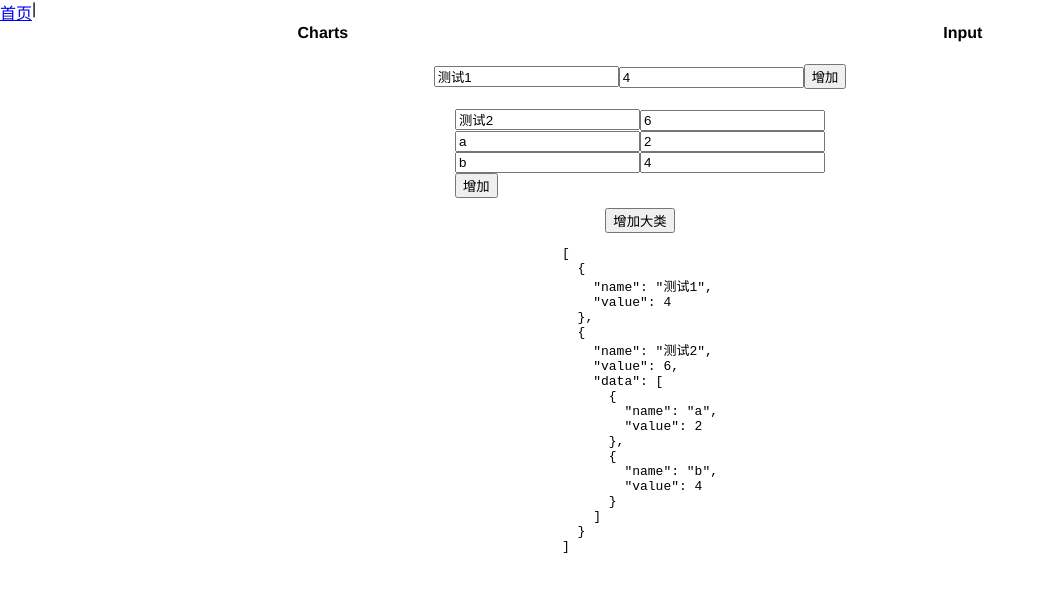
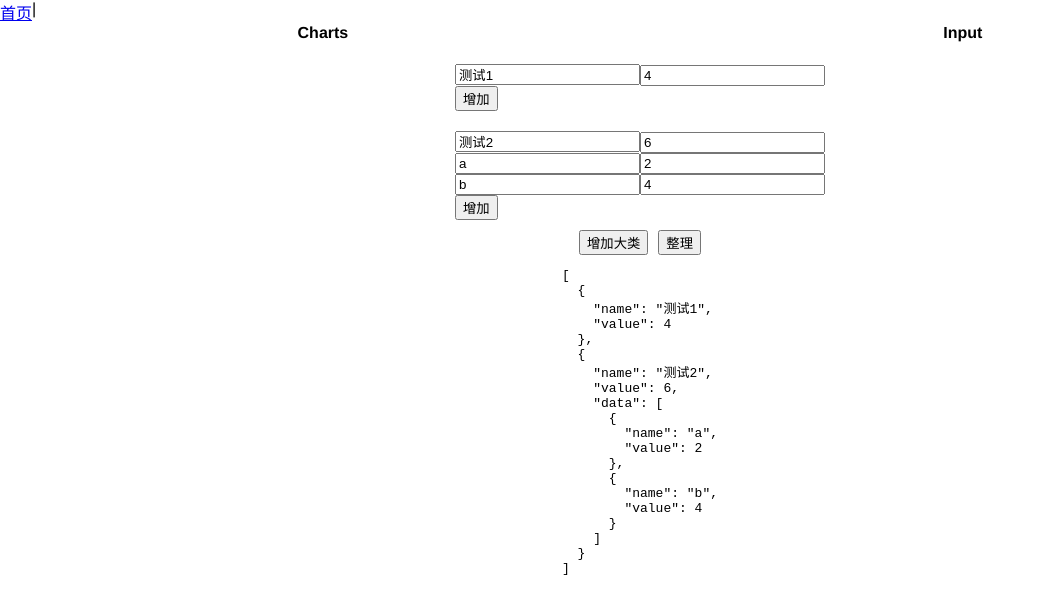
Before and after one commit to zhangbo819/Vue3-admin, a Vue app: page / in a window 1280 px wide. Both pictures are taken after a click on the element "Input". Shown: the top 614 px of the page, without its empty margins (0-1044 px from the left). Built offline with nearby package versions, Linux system fonts and the light colour scheme.

Commit message:
feat: add clearUp

```diff
--- a/src/views/Charts/index.vue
+++ b/src/views/Charts/index.vue
@@ -1,19 +1,19 @@
 <template>
   <div class="charts">
-    <div class="title">
+    <header class="title">
       <p @click="active = ActiveType.Charts">Charts</p>
       <p @click="active = ActiveType.Input">Input</p>
-    </div>
+    </header>
 
     <!-- 地图 -->
-    <div v-show="active === ActiveType.Charts" class="row">
+    <section v-show="active === ActiveType.Charts" class="row">
       <div id="map-sum" class="map"></div>
       <div id="map-item" class="map"></div>
-    </div>
+    </section>
 
     <!-- 输入 tab -->
     <!-- 着急写的太乱了 有时间重构下 -->
-    <div v-show="active === ActiveType.Input" class="Input">
+    <section v-show="active === ActiveType.Input" class="Input">
       <!-- {{ input }} -->
 
       <div
@@ -36,10 +36,13 @@
         <button @click="handleAddChild(item)">增加</button>
       </div>
 
-      <button @click="handleAdd(data)">增加大类</button>
+      <div class="tools">
+        <button @click="handleAdd(data)">增加大类</button>
+        <button @click="handleCleanUp">整理</button>
+      </div>
 
       <pre>{{ data }}</pre>
-    </div>
+    </section>
   </div>
 </template>
 
@@ -181,6 +184,11 @@
     ],
   });
 };
+
+const handleCleanUp = () => {
+  // 大类排序
+  data.sort((a, b) => Number(b.value) - Number(a.value));
+};
 </script>
 
 <style scoped lang="less">
@@ -219,6 +227,21 @@
   align-items: center;
   .input-item {
     margin: 10px 0;
+    button {
+      display: block;
+      // margin: 0 auto;
+    }
+  }
+
+  .tools {
+    display: flex;
+    flex-direction: row;
+    justify-content: space-between;
+    align-items: center;
+
+    button + button {
+      margin-left: 10px;
+    }
   }
 }
 </style>
```
